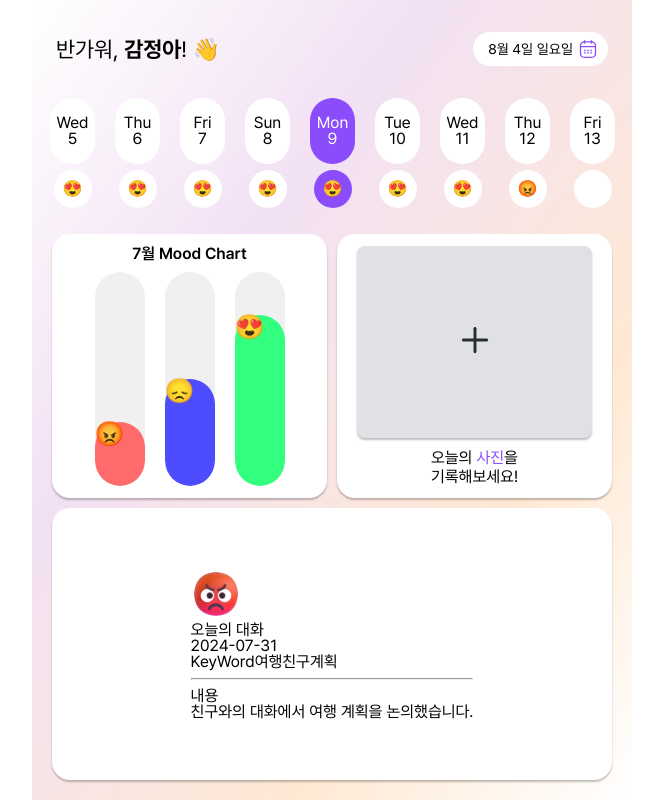
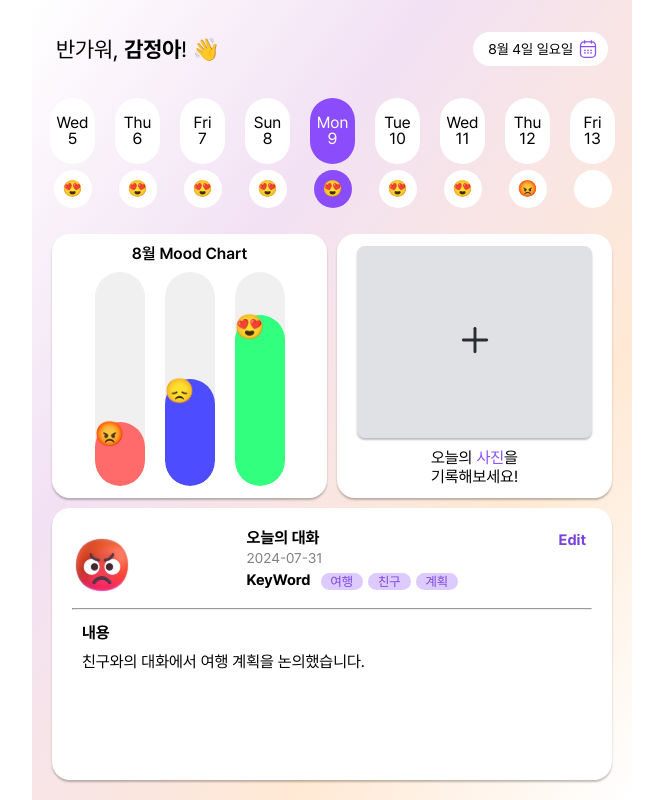
Before and after one commit to Likelion-PNU-FE/chatdiary, a React (Vite) app: page /board in a window 1280 px wide. Shown: the whole page, without its empty margins (308-971 px from the left). Built offline with nearby package versions, Linux system fonts and the light colour scheme.

Commit message:
[feat] main 화면 구현 완료

```diff
--- a/src/components/MoodChart.scss
+++ b/src/components/MoodChart.scss
@@ -20,6 +20,7 @@
     border-radius: 18px;
     z-index: 1000;
     height: 40%;
+    max-width: 520px;
     min-height: 250px;
     width: calc(100% - 80px);
 }
@@ -44,6 +45,9 @@
     justify-content: center;
     align-items: center;
     overflow: auto;
-    border: #8B4CFC solid 1px;
-    height: 200px;
+    height: 80%;
 }
+
+.bar-graph{
+    height: 90%;
+}
--- a/src/pages/board.jsx
+++ b/src/pages/board.jsx
@@ -94,6 +94,10 @@ const Board = () => {
         alert("채팅으로 이동");
     }
 
+    const handleEditButtonClick = () => {
+        alert("수정으로 이동");
+    };
+
     return (
         <div className="board">
             <header>
@@ -108,7 +112,7 @@ const Board = () => {
             </nav>
             <section>
                 <div className="card mood-chart" onClick={handleMoodChartClick}>
-                    <p>7월 Mood Chart</p>
+                    <p>{nowDate.getMonth()+1}월 Mood Chart</p>
                     <Bargraph/>
                 </div>
                 <div className="card photo">
@@ -134,10 +138,10 @@ const Board = () => {
 
                 <div className="card chat-summary">
                     {chatData ? (
-                        <div className="summary-header">
+                        <div className="summary-content">
                             <div className="header-top">
                                 <img src={chatData.emotion} alt="chat mood icon" className="chat-emotion"
-                                         width="50px"/>
+                                     width="60px"/>
                                 <div className="header-text">
                                     <h3>
                                         {chatData.title}
@@ -150,6 +154,7 @@ const Board = () => {
                                         <span className="keyword">{chatData.keywords3}</span>
                                     </div>
                                 </div>
+                                <button className="edit-button" onClick={handleEditButtonClick}>Edit</button>
                             </div>
                             <hr className="divider"/>
                             <div className="summary-body">
@@ -173,8 +178,7 @@ const Board = () => {
             <BargraphPopup
                 isVisible={isPopupVisible}
                 onClose={handleClosePopup}
-                // 사용자가 선택한 날짜의 월 받아서 넘겨야함
-                month={nowDate.getMonth()+1}
+                month={nowDate.getMonth() + 1}
             />
         </div>
     );
--- a/src/style/board.scss
+++ b/src/style/board.scss
@@ -11,7 +11,6 @@
     margin: 32px 24px;
 
     h3 {
-      font-family: Pretendard;
       font-size: 22px;
 
       strong {
@@ -31,7 +30,6 @@
       gap: 5px;
 
       p {
-        font-family: Pretendard;
         font-size: 14px;
       }
     }
@@ -128,18 +126,15 @@
       }
     }
 
-
     .mood-chart p {
       justify-content: end;
       align-items: end;
-      font-family: Pretendard;
       font-weight: 600;
     }
 
     .photo p {
       line-height: 1.2;
     }
-
 
     .chat-summary {
       grid-column: 1 / -1;
@@ -151,7 +146,95 @@
       overflow: hidden;
       box-sizing: border-box;
 
+      .summary-content {
+        width: 100%;
+        height: 100%;
+        text-align: left; /* 왼쪽 정렬 */
 
+        .header-top {
+          margin-top: 10px;
+          display: flex;
+          align-items: center;
+          justify-content: space-between;
+
+          .header-text {
+            margin-top: 0;
+            margin-left: 20px;
+
+            h3 {
+              margin: 0;
+              font-size: 16px;
+              font-weight: bold; /* 제목을 굵게 표시 */
+              display: flex;
+              align-items: center;
+            }
+
+            p {
+              margin-top: 5px;
+              font-size: 14px;
+              color: grey;
+            }
+
+            .keywords {
+              display: flex;
+              gap: 5px;
+              margin-top: 8px;
+              margin-bottom: 10px;
+
+              .keyword-title {
+                font-weight: bold;
+                font-size: 15px;
+                color: black;
+                margin-right: 5px;
+              }
+
+              .keyword {
+                background-color: #DDCAFF;
+                color: #7A43DD;
+                padding: 2px 10px;
+                border-radius: 15px;
+                font-size: 13px;
+                display: flex;
+                align-items: center;
+              }
+            }
+          }
+          .edit-button{
+            background: none;
+            border: none;
+            color: #7A43DD;
+            font-size:15px;
+            font-weight: bolder;
+            align-self: flex-start;
+            margin-top: 0;
+          }
+        }
+        .summary-body {
+          text-align: left;
+          font-size: 18px;
+          width: 100%;
+          margin-top: 15px;
+          margin-left: 10px;
+
+          h4 {
+            margin-bottom: 10px;
+            font-weight: bold;
+            font-size: 16px;
+            display: flex;
+            align-items: center;
+            color: black;
+          }
+
+          p {
+            margin-bottom: 10px;
+            font-size: 16px;
+            display: flex;
+            align-items: center;
+            line-height: 1.4;
+            color: black;
+          }
+        }
+      }
     }
   }
 
@@ -182,7 +265,6 @@
     box-sizing: border-box;
 
     p {
-      font-family: Pretendard;
       font-size: 20px;
       font-weight: 500;
     }
```
Lines whose indentation alone changed are shown as unchanged.
